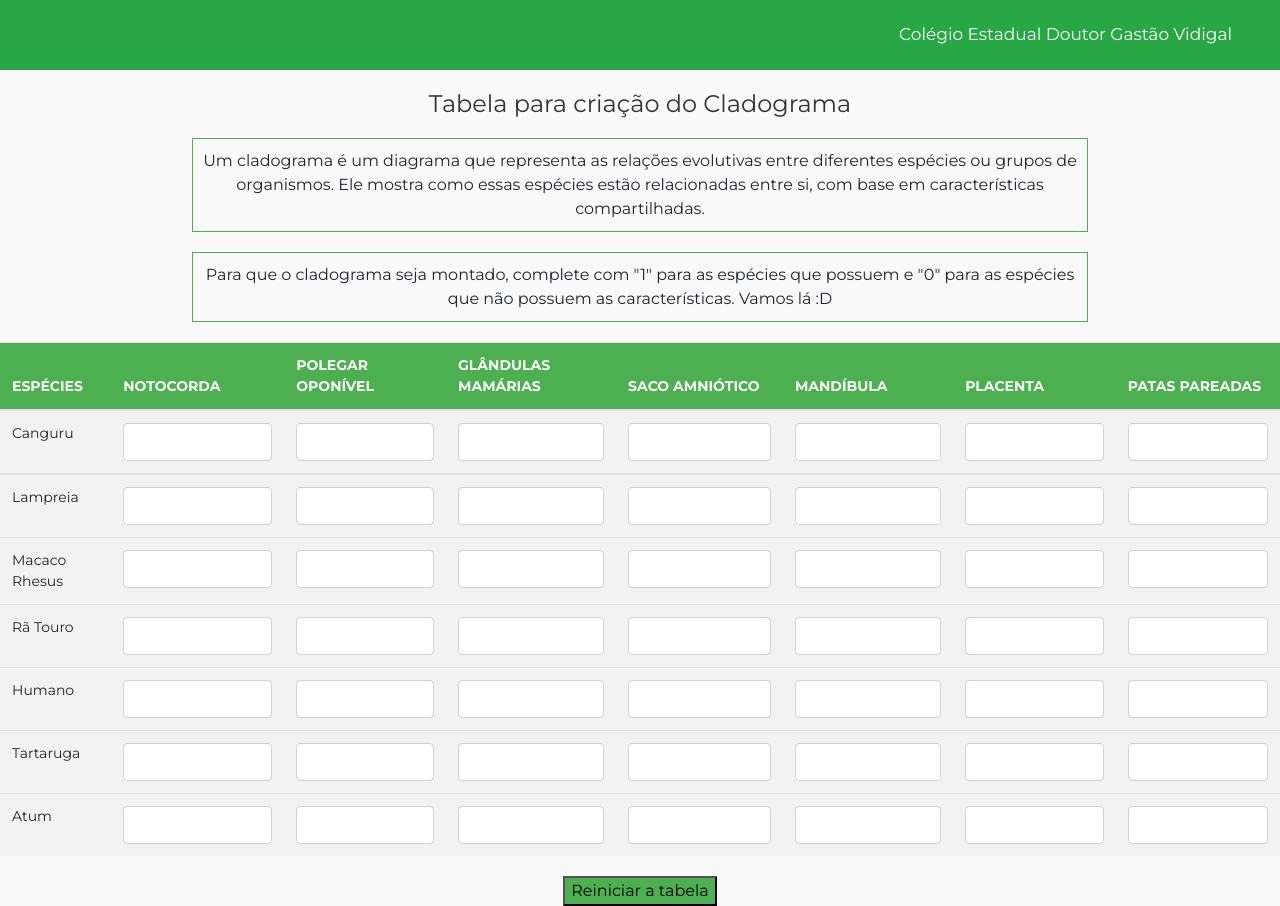
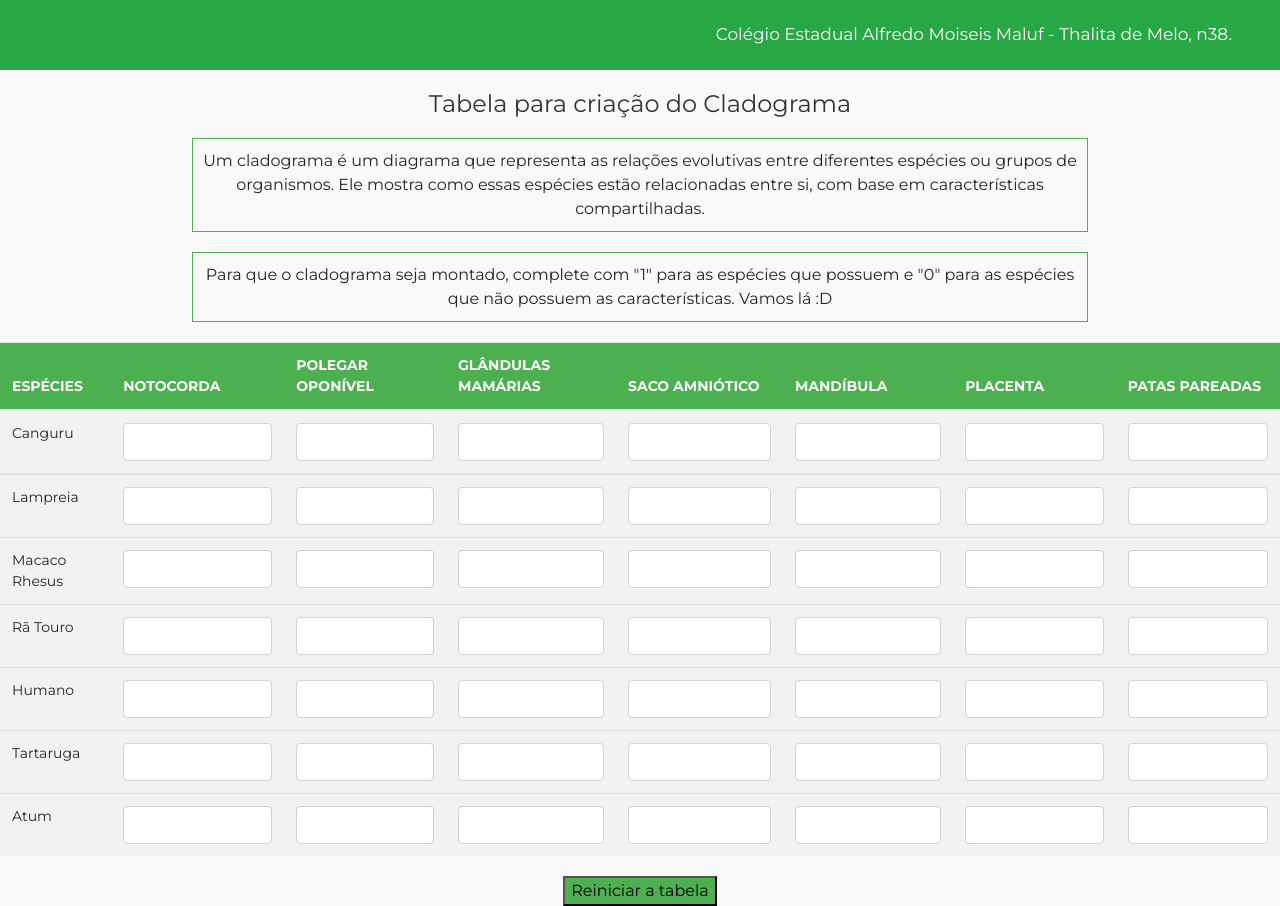
Before and after one commit to thalitapm/Prova--mat2, a plain HTML site: page TabelaparaCladograma.html in a window 1280 px wide. Drawn offline with nearby package versions, Linux system fonts and the light colour scheme.

Commit message:
22/11/2023
Referente a prova, na qual a segurou que poderia ser relacionado a qualquer assunto, deis de que seja de sua autoria.

```diff
--- a/TabelaparaCladograma.html
+++ b/TabelaparaCladograma.html
@@ -89,7 +89,7 @@ body {
     <!-- Barra de navegação -->
     <nav class="navbar navbar-expand-lg navbar-dark bg-success">
         <ul class="navbar-nav ml-auto"></ul>
-      <a class="navbar-brand" href="#">Colégio Estadual Doutor Gastão Vidigal</a>
+      <a class="navbar-brand" href="#">Colégio Estadual Alfredo Moiseis Maluf - Thalita de Melo, n38.</a>
     </nav>
 
     <!-- Título Principal -->
```
